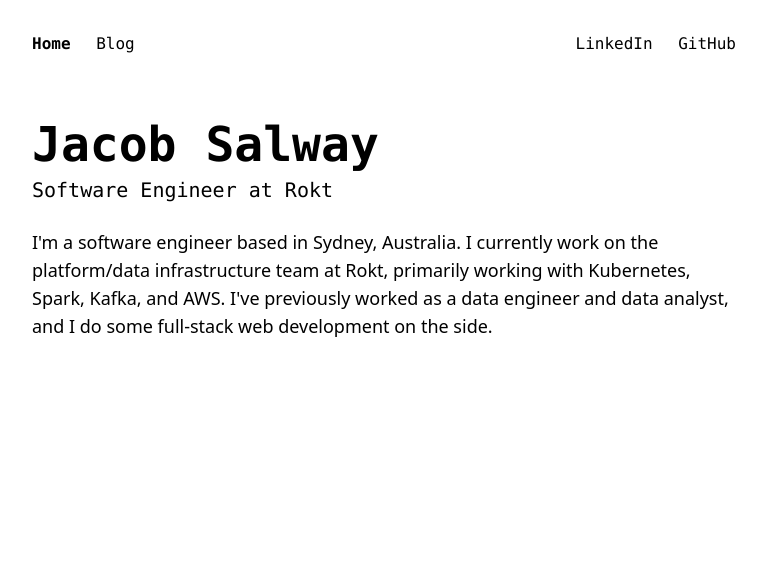
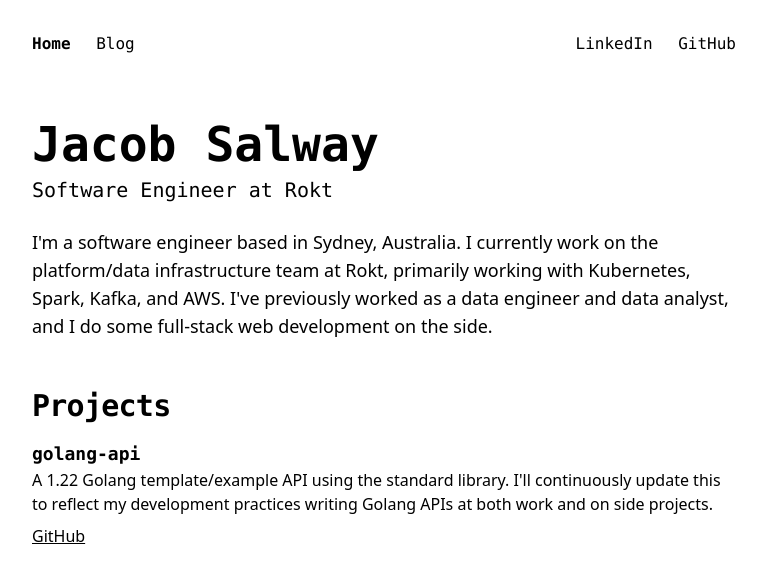
Before and after one commit to jacobsalway/jacobsalway.com, an Astro site: page / in a window 1280 px wide. Shown: the whole page, without its empty margins (256-1022 px from the left). Built offline with nearby package versions, Linux system fonts and the light colour scheme; Astro itself is replaced by a stand-in of ours.

Commit message:
Add a basic project section

```diff
--- a/src/pages/index.astro
+++ b/src/pages/index.astro
@@ -10,7 +10,7 @@
       </h1>
       <p class="text-xl xs:text-2xl">Software Engineer at Rokt</p>
     </div>
-    <div class="text-lg">
+    <div class="sm:text-lg">
       <p>
         I'm a software engineer based in Sydney, Australia. I currently work on
         the platform/data infrastructure team at Rokt, primarily working with
@@ -20,4 +20,22 @@
       </p>
     </div>
   </section>
+  <section class="mt-12">
+    <h2 class="text-2xl sm:text-3xl tracking-tight font-bold font-mono">
+      Projects
+    </h2>
+    <div class="mt-4">
+      <h3 class="text-lg font-bold font-mono">golang-api</h3>
+      <p>
+        A 1.22 Golang template/example API using the standard library. I'll
+        continuously update this to reflect my development practices writing
+        Golang APIs at both work and on side projects.
+      </p>
+      <a
+        href="https://github.com/jacobsalway/golang-api"
+        class="underline mt-2 inline-block"
+        target="_blank">GitHub</a
+      >
+    </div>
+  </section>
 </Layout>
```
